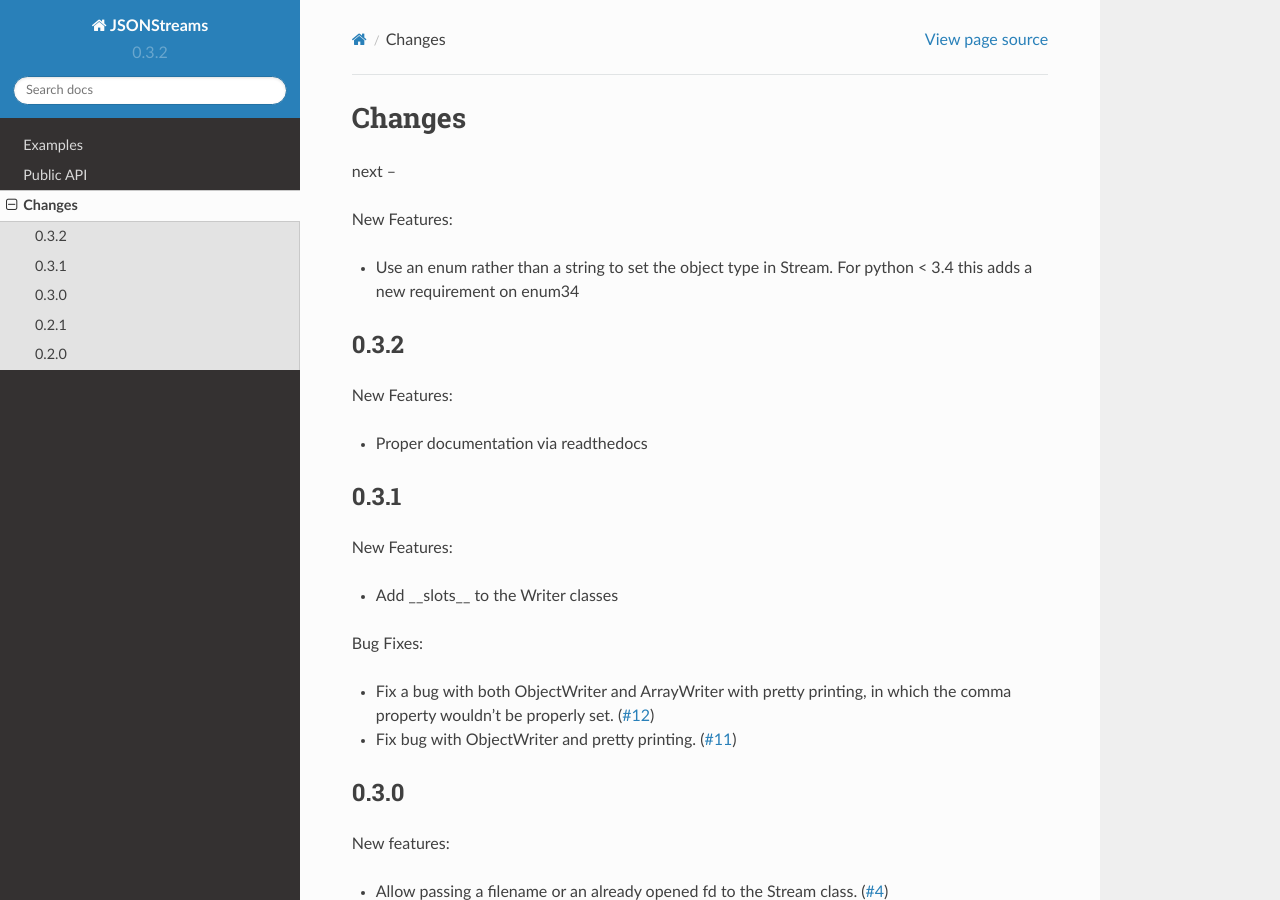
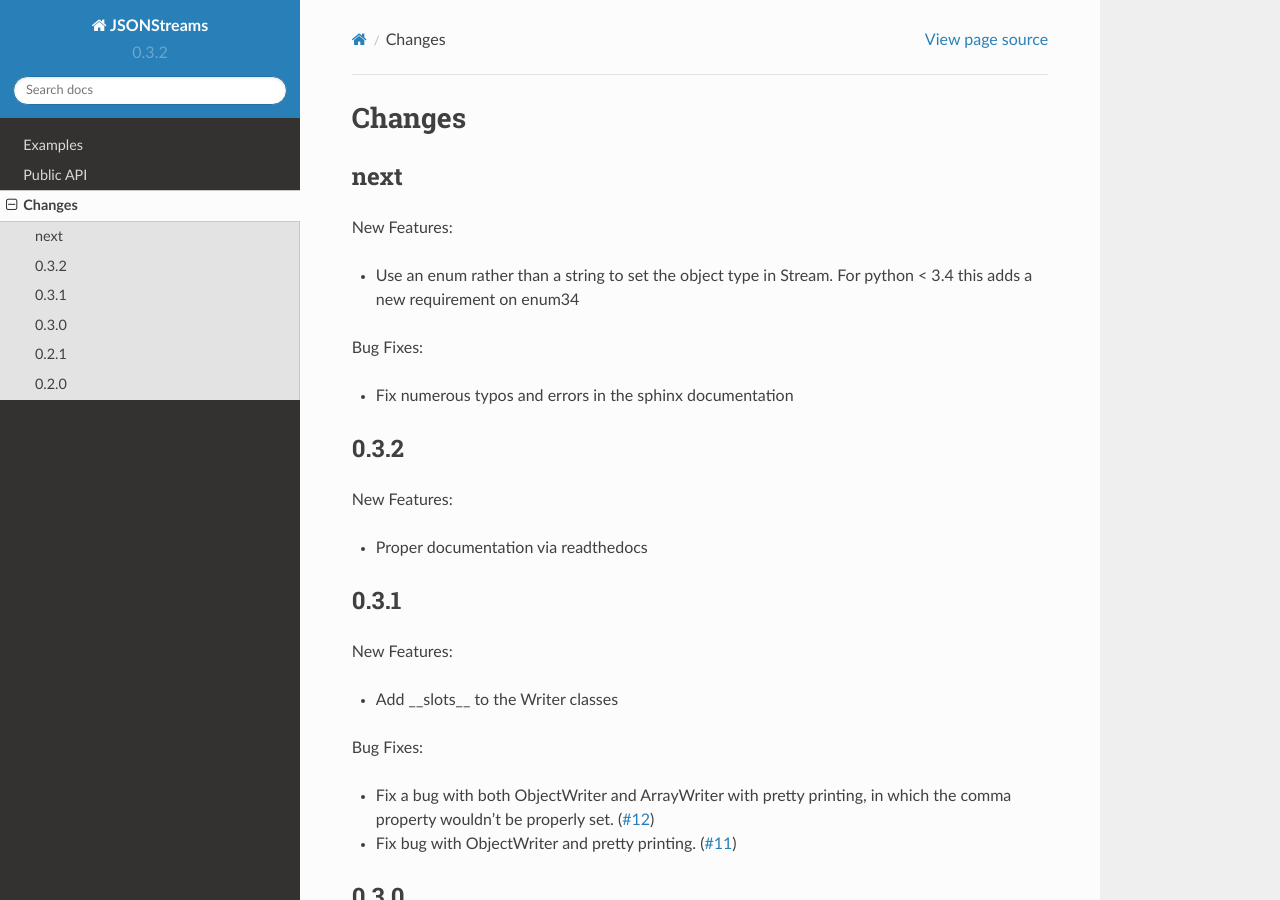
Before and after one commit to dcbaker/jsonstreams, a Sphinx documentation site: the page built from docs/source/changes.rst, in a window 1280 px wide and 900 px high. Built offline with Sphinx 7.4.7 and the Read the Docs theme 2.0.0, drawn with Linux system fonts in a browser that asks for light colours.

Commit message:
docs/changes: Add not about documentation fixes

```diff
--- a/docs/source/changes.rst
+++ b/docs/source/changes.rst
@@ -2,12 +2,16 @@ Changes
 =======
 
 next
---
+-----
 
 New Features:
 
 - Use an enum rather than a string to set the object type in Stream.
   For python < 3.4 this adds a new requirement on enum34
+
+Bug Fixes:
+
+- Fix numerous typos and errors in the sphinx documentation
 
 
 0.3.2
```
